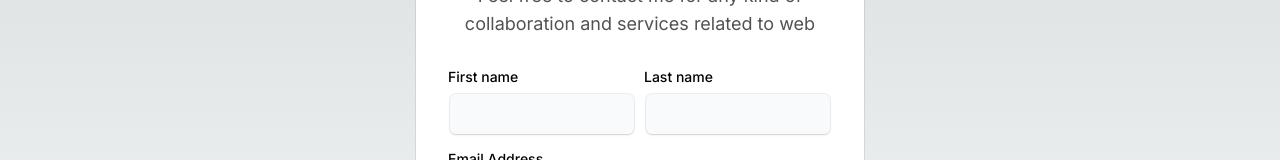
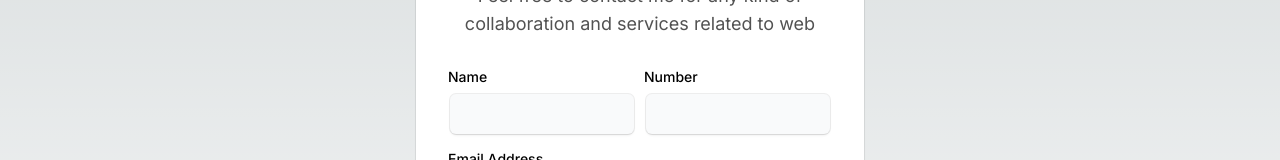
Before and after one commit to SrinjoyRakshit/My-Portfolio, a Next.js app: page /contact in a window 1280 px wide. Shown: the part 214-374 px from the top of the page. Built offline with nearby package versions, Linux system fonts and the light colour scheme.

Commit message:
changed image tag

```diff
--- a/src/app/contact/page.tsx
+++ b/src/app/contact/page.tsx
@@ -30,12 +30,12 @@ export default function SignupFormDemo() {
       onSubmit={handleSubmit}>
         <div className="flex flex-col md:flex-row space-y-2 md:space-y-0 md:space-x-2 mb-4">
           <LabelInputContainer>
-            <Label htmlFor="firstname">First name</Label>
+            <Label htmlFor="firstname">Name</Label>
             <Input id="firstname" placeholder="" type="text" />
           </LabelInputContainer>
           <LabelInputContainer>
-            <Label htmlFor="lastname">Last name</Label>
-            <Input id="lastname" placeholder="" type="text" />
+            <Label htmlFor="lastname">Number</Label>
+            <Input id="number" placeholder="" type="number" />
           </LabelInputContainer>
         </div>
         <LabelInputContainer className="mb-4">
--- a/src/components/About.tsx
+++ b/src/components/About.tsx
@@ -1,5 +1,6 @@
 "use client";
 import { TextGenerateEffect } from "./ui/text-generate-effect";
+import Image from "next/image";
 
 const words = `A passionate frontend developer with a strong background in building dynamic and responsive web applications. My journey in the world of web development began with a curiosity for how websites work, and it quickly grew into a career that I deeply enjoy.
 `;
@@ -14,7 +15,8 @@ export default function TextGenerateEffectDemo() {
         <div className="px-10 pt-32 bg-black mb-10">
         <div className="grid lg:grid-cols-2 items-center justify-items-center gap-5">
         <div className="order-1 lg:order-1 shadow-2xl ">
-            <img className="h-80 w-80 object-cover lg:w-[500px] lg:h-[500px] rounded-lg transition-transform duration-300 transform hover:scale-110 hover:rotate-3" src="images/hero.jpg" alt="" />
+            <Image
+            className="h-80 w-80 object-cover lg:w-[500px] lg:h-[500px] rounded-lg transition-transform duration-300 transform hover:scale-110 hover:rotate-3" src="images/hero.jpg" alt="dev"/>
         </div>
         <div className="order-2 lg:order-2  flex flex-col justify-center lg:items-start text-center sm:text-left ">
             <p className="mt-2 text-3xl md:text-5xl sm:text-sm text-white">Hi There</p>
--- a/src/components/Blogs.tsx
+++ b/src/components/Blogs.tsx
@@ -31,7 +31,7 @@ const SkeletonTwo = () => {
       <p className="font-bold text-4xl text-white">JIS Tech Fest</p>
       <p className="font-normal text-base text-white"></p>
       <p className="font-normal text-base my-4 max-w-lg text-neutral-200">
-        Our team AIEM in Jis Tech2K24 Event and we won the first prize
+        Our team AIEM in JIS Tech2K24 Event and we won the first prize
       </p>
     </div>
   );
--- a/src/components/Cards.tsx
+++ b/src/components/Cards.tsx
@@ -16,7 +16,7 @@ export const projects = [
   {
     title: "HTML",
     description:
-      "I possess a deep proficiency in HTML, leveraging its full potential to create clean, structured, and semantic code. I utilize HTML5's advanced features to build accessible and responsive web pages, ensuring an optimal user experience across all devices",
+      "I possess a deep proficiency in HTML, leveraging its full potential to create clean, structured, and semantic code. I utilize the advanced features of HTML5 to build accessible and responsive web pages, ensuring an optimal user experience across all devices",
     link: "/",
   },
   {
@@ -40,7 +40,7 @@ export const projects = [
   {
     title: "Figma",
     description:
-      "My proficiency in Figma allows me to create visually appealing designs for web and mobile applications. I use Figma's collaborative tools to work seamlessly with design and development teams, streamlining the design-to-development process",
+      "My proficiency in Figma allows me to create visually appealing designs for web and mobile applications. I use collaborative tools of Figma to work seamlessly with design and development teams, streamlining the design-to-development process",
     link: "/",
   },
   {
--- a/src/components/Footer.tsx
+++ b/src/components/Footer.tsx
@@ -5,7 +5,7 @@ function Footer() {
           <div>
             <h2 className="text-white text-lg font-semibold mb-4">About Us</h2>
             <p className="mb-4">
-            Let's collaborate and create something great together!
+             Collaborate and create something great together!
             </p>
           </div>
           <div>
--- a/src/components/Hero.tsx
+++ b/src/components/Hero.tsx
@@ -34,7 +34,7 @@ export default function ImagesSliderDemo() {
         </motion.p>
 
         <motion.p className="mt-4 font-normal text-base md:text-lg text-neutral-300 max-w-lg mx-auto">
-        I specialize in creating engaging user interfaces and seamless user experiences. My toolkit includes HTML, CSS, JavaScript, and modern frontend frameworks like React.js and Next.js. I'm also skilled in working with backend technologies and integrating APIs to build full-stack applications.
+        I specialize in creating engaging user interfaces and seamless user experiences. My toolkit includes HTML, CSS, JavaScript, and modern frontend frameworks like React.js and Next.js. I am also skilled in working with backend technologies and integrating APIs to build full-stack applications.
         </motion.p>
         <button className="px-4 py-2 backdrop-blur-sm border bg-emerald-300/10 border-emerald-500/20 text-white mx-auto text-center rounded-full relative mt-10">
           <span><a href="Srinjoy_Rakshit_Resume.pdf" download="Srinjoy_Rakshit_Resume.pdf">Download CV →</a></span>
```
